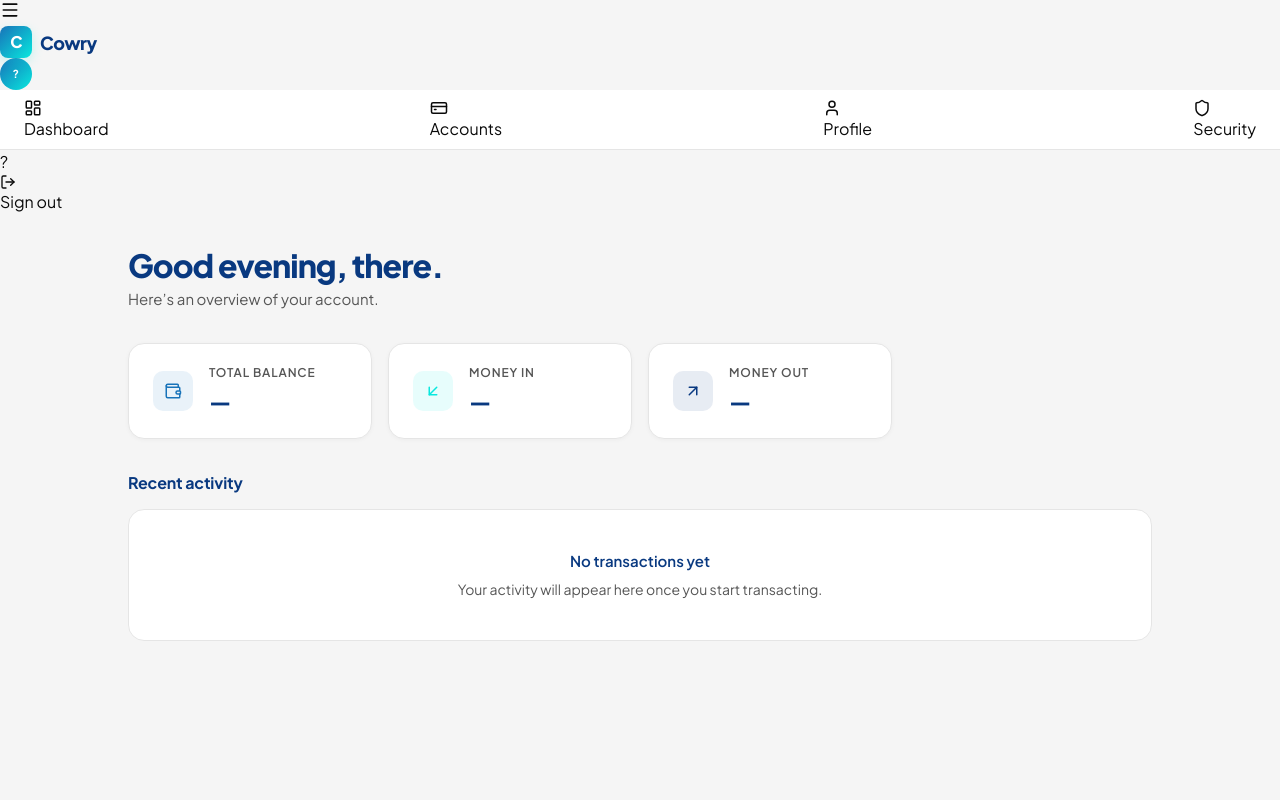
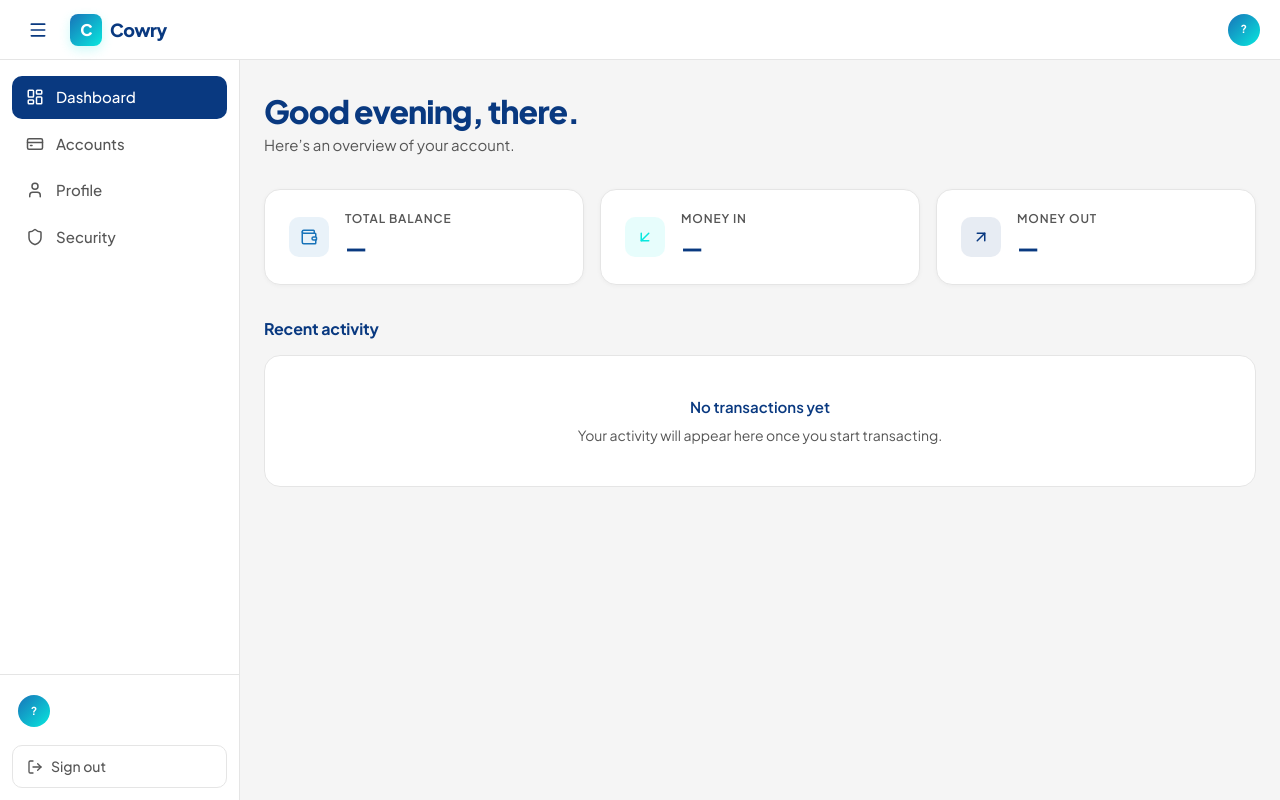
Before and after one commit to oluwaseun-odueso/cowry, a Next.js app in the folder apps/frontend/: page /dashboard in a window 1280 px wide. Built offline with nearby package versions, Linux system fonts and the light colour scheme; no server answers.

Commit message:
feat: rebuild dashbaord overview page with real data

```diff
--- a/apps/frontend/app/dashboard/layout.module.css
+++ b/apps/frontend/app/dashboard/layout.module.css
@@ -1,3 +1,4 @@
+/* ── Shell ── */
 .shell {
   min-height: 100svh;
   display: flex;
@@ -6,19 +7,50 @@
 }
 
 /* ── Top nav ── */
-.nav {
+.topNav {
   position: sticky;
   top: 0;
-  z-index: 10;
+  z-index: 40;
   height: 3.75rem;
   display: flex;
   align-items: center;
   justify-content: space-between;
-  padding: 0 1.5rem;
+  padding: 0 1.25rem;
   background: #ffffff;
   border-bottom: 1px solid oklch(0.922 0 0);
+  flex-shrink: 0;
 }
 
+.topNavLeft {
+  display: flex;
+  align-items: center;
+  gap: 0.875rem;
+}
+
+.topNavRight {
+  display: flex;
+  align-items: center;
+  gap: 0.75rem;
+}
+
+/* ── Hamburger ── */
+.hamburger {
+  display: flex;
+  align-items: center;
+  justify-content: center;
+  width: 2.25rem;
+  height: 2.25rem;
+  border-radius: 0.5rem;
+  border: none;
+  background: transparent;
+  color: #093980;
+  cursor: pointer;
+  transition: background 0.15s;
+  flex-shrink: 0;
+}
+.hamburger:hover { background: oklch(0.97 0 0); }
+
+/* ── Top nav logo ── */
 .navLogo {
   display: flex;
   align-items: center;
@@ -38,6 +70,7 @@
   align-items: center;
   justify-content: center;
   box-shadow: 0 4px 12px rgba(8, 232, 222, 0.2);
+  flex-shrink: 0;
 }
 
 .navLogoWord {
@@ -47,12 +80,7 @@
   letter-spacing: -0.03em;
 }
 
-.navRight {
-  display: flex;
-  align-items: center;
-  gap: 1rem;
-}
-
+/* ── Top nav avatar ── */
 .avatar {
   width: 2rem;
   height: 2rem;
@@ -68,30 +96,170 @@
   flex-shrink: 0;
 }
 
-.logoutBtn {
-  display: inline-flex;
+/* ── Overlay (mobile) ── */
+.overlay {
+  position: fixed;
+  inset: 0;
+  z-index: 29;
+  background: rgba(9, 57, 128, 0.35);
+  backdrop-filter: blur(2px);
+  animation: fadeIn 0.2s ease both;
+}
+
+@keyframes fadeIn {
+  from { opacity: 0; }
+  to   { opacity: 1; }
+}
+
+/* ── Sidebar ── */
+.sidebar {
+  position: fixed;
+  top: 3.75rem; /* below top nav */
+  left: 0;
+  bottom: 0;
+  z-index: 30;
+  width: 15rem;
+  display: flex;
+  flex-direction: column;
+  background: #ffffff;
+  border-right: 1px solid oklch(0.922 0 0);
+  transform: translateX(-100%);
+  transition: transform 0.25s cubic-bezier(0.22, 1, 0.36, 1);
+  overflow-y: auto;
+}
+
+.sidebarOpen {
+  transform: translateX(0);
+  box-shadow: 4px 0 24px rgba(9, 57, 128, 0.08);
+}
+
+/* Desktop: always visible */
+@media (min-width: 768px) {
+  .sidebar {
+    transform: translateX(0);
+    box-shadow: none;
+  }
+
+  .overlay { display: none; }
+
+  .main {
+    margin-left: 15rem;
+  }
+}
+
+/* ── Nav links ── */
+.nav {
+  flex: 1;
+  padding: 1rem 0.75rem;
+  display: flex;
+  flex-direction: column;
+  gap: 0.25rem;
+}
+
+.navLink {
+  display: flex;
   align-items: center;
-  gap: 0.4rem;
-  padding: 0.375rem 0.875rem;
+  gap: 0.75rem;
+  padding: 0.625rem 0.875rem;
+  border-radius: 0.625rem;
+  font-size: 0.9375rem;
+  font-weight: 500;
+  color: #565656;
+  text-decoration: none;
+  transition: background 0.15s, color 0.15s;
+}
+.navLink:hover {
+  background: oklch(0.97 0 0);
+  color: #093980;
+}
+
+.navLinkActive {
+  background: #093980;
+  color: #ffffff;
+}
+.navLinkActive:hover {
+  background: #093980;
+  color: #ffffff;
+}
+
+/* ── Sidebar footer ── */
+.sidebarFooter {
+  padding: 0.75rem;
+  border-top: 1px solid oklch(0.922 0 0);
+  display: flex;
+  flex-direction: column;
+  gap: 0.625rem;
+}
+
+.sidebarUser {
+  display: flex;
+  align-items: center;
+  gap: 0.625rem;
+  padding: 0.5rem 0.375rem;
+}
+
+.sidebarAvatar {
+  width: 2rem;
+  height: 2rem;
   border-radius: 9999px;
+  background: linear-gradient(135deg, #1873B9, #08E8DE);
+  color: #ffffff;
+  font-size: 0.6875rem;
+  font-weight: 700;
+  display: flex;
+  align-items: center;
+  justify-content: center;
+  flex-shrink: 0;
+}
+
+.sidebarUserInfo {
+  min-width: 0;
+}
+
+.sidebarUserName {
+  font-size: 0.875rem;
+  font-weight: 600;
+  color: #093980;
+  white-space: nowrap;
+  overflow: hidden;
+  text-overflow: ellipsis;
+}
+
+.sidebarUserEmail {
+  font-size: 0.75rem;
+  color: #565656;
+  white-space: nowrap;
+  overflow: hidden;
+  text-overflow: ellipsis;
+}
+
+.signOutBtn {
+  display: flex;
+  align-items: center;
+  gap: 0.5rem;
+  width: 100%;
+  padding: 0.625rem 0.875rem;
+  border-radius: 0.625rem;
   border: 1.5px solid oklch(0.922 0 0);
   background: transparent;
   color: #565656;
-  font-size: 0.8125rem;
+  font-size: 0.875rem;
   font-weight: 500;
   font-family: inherit;
   cursor: pointer;
-  transition: border-color 0.15s, color 0.15s;
+  transition: border-color 0.15s, color 0.15s, background 0.15s;
 }
-.logoutBtn:hover {
-  border-color: #093980;
-  color: #093980;
+.signOutBtn:hover {
+  border-color: rgba(239, 68, 68, 0.4);
+  color: #dc2626;
+  background: rgba(239, 68, 68, 0.04);
 }
 
 /* ── Main content ── */
 .main {
   flex: 1;
   padding: 2rem 1.5rem;
+  transition: margin-left 0.25s cubic-bezier(0.22, 1, 0.36, 1);
 }
 
 .content {
```
